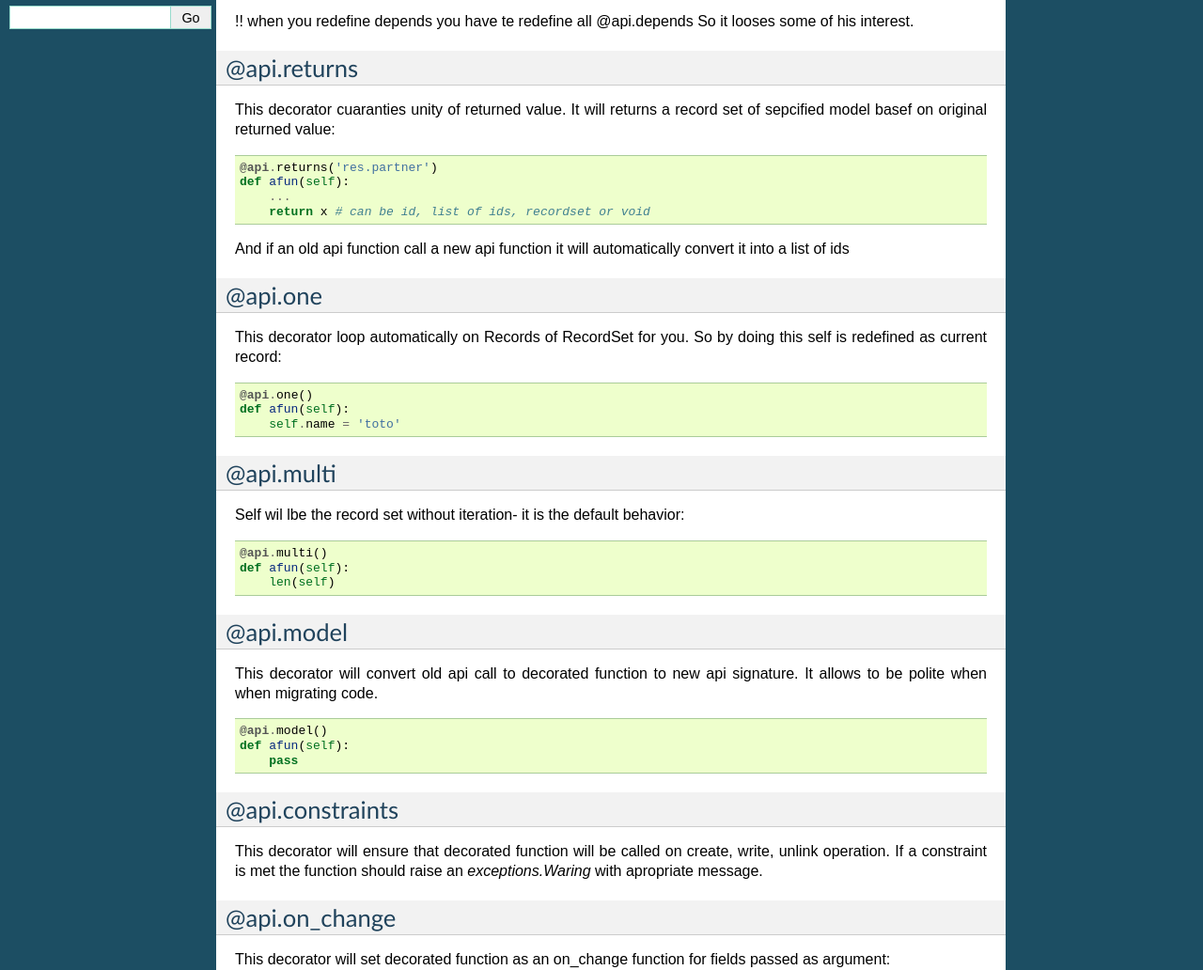
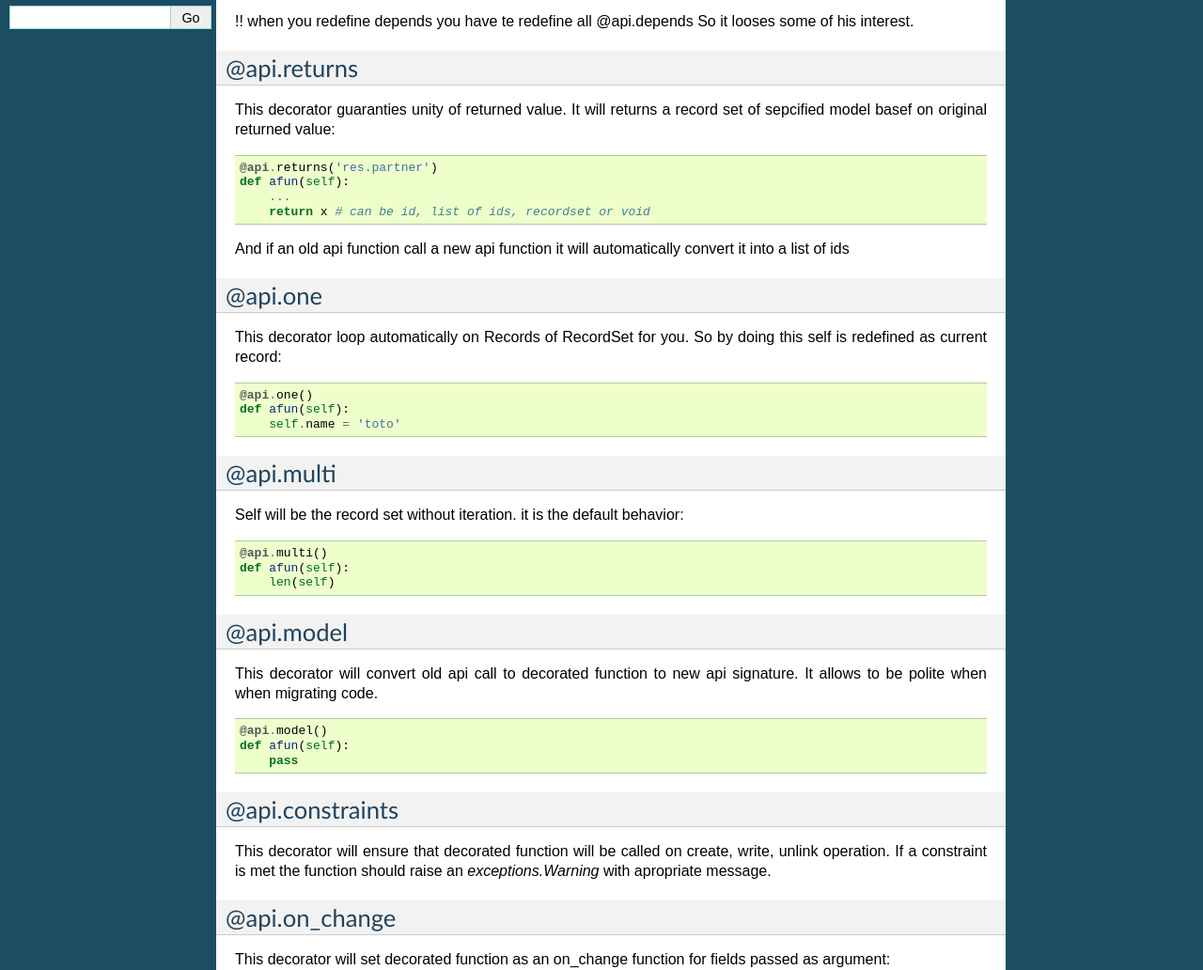
Before and after one commit to nbessi/odoo_new_api_guideline, a Sphinx documentation site: the page built from source/decorator.rst, in a window 1280 px wide. Shown: the part 438-1470 px from the top of the page at 94% size. Built offline with Sphinx 7.4.7, drawn with Linux system fonts in a browser that asks for light colours; formulas are drawn with MathJax 3.

Commit message:
Typos in decorator.rst

```diff
--- a/source/decorator.rst
+++ b/source/decorator.rst
@@ -29,7 +29,7 @@ So it looses some of his interest.
 @api.returns
 ------------
 
-This decorator cuaranties unity of returned value.
+This decorator guaranties unity of returned value.
 It will returns a record set of sepcified model basef on original returned value: ::
 
     @api.returns('res.partner')
@@ -54,7 +54,7 @@ So by doing this self is redefined  as current record: ::
 @api.multi
 ----------
 
-Self wil lbe the record set without iteration-
+Self will be the record set without iteration.
 it is the default behavior: ::
 
    @api.multi()
@@ -75,7 +75,7 @@ It allows to be polite when when migrating code. ::
 ----------------
 
 This decorator will ensure that decorated function will be called on create, write, unlink operation.
-If a constraint is met the function should raise an `exceptions.Waring` with apropriate message.
+If a constraint is met the function should raise an `exceptions.Warning` with apropriate message.
 
 @api.on_change
 --------------
```
